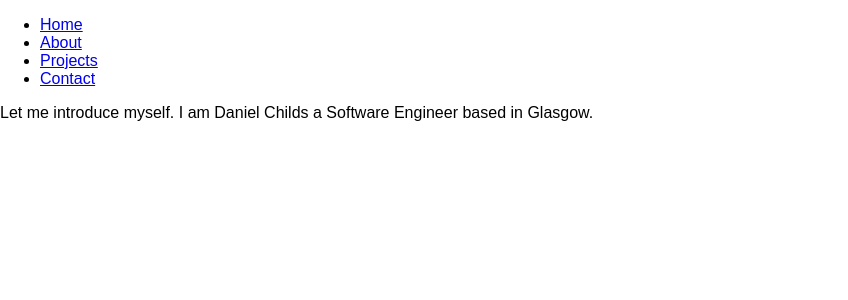
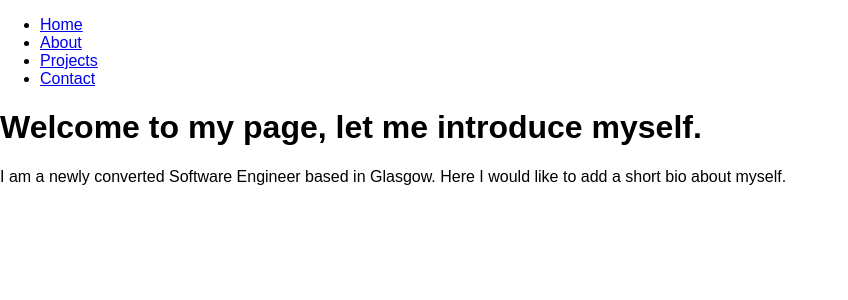
Before and after one commit to DChilds94/person-website, a React (Create React App) app: page / in a window 1280 px wide. Shown: the top 300 px of the page, without its empty margins (0-848 px from the left). Built offline with nearby package versions, Linux system fonts and the light colour scheme.

Commit message:
creates intro.js renders Intro component through HomePage

```diff
--- a/src/components/HomePage.js
+++ b/src/components/HomePage.js
@@ -1,12 +1,14 @@
 import React, {Component} from 'react';
+import Intro from './Intro.js';
 
 
 class HomePage extends Component {
     render(){
         return(
-            <div className="intro">
-            <p>Let me introduce myself. I am Daniel Childs a Software Engineer based in Glasgow.</p>
-            </div>
+            // <div className="intro">
+            // <p>Let me introduce myself. I am Daniel Childs a Software Engineer based in Glasgow.</p>
+            // </div>
+            <Intro/>
         )
     }
 }
--- /dev/null
+++ b/src/components/Intro.js
@@ -0,0 +1,15 @@
+import React, {Component} from 'react';
+
+class Intro extends Component{
+    render(){
+    return(
+        <div>
+        <h1>Welcome to my page, let me introduce myself.</h1>
+        <p>I am a newly converted Software Engineer based in Glasgow. Here I would like to add a short bio about myself.</p>
+        </div>
+    )
+    }
+}
+
+
+export default Intro
```
